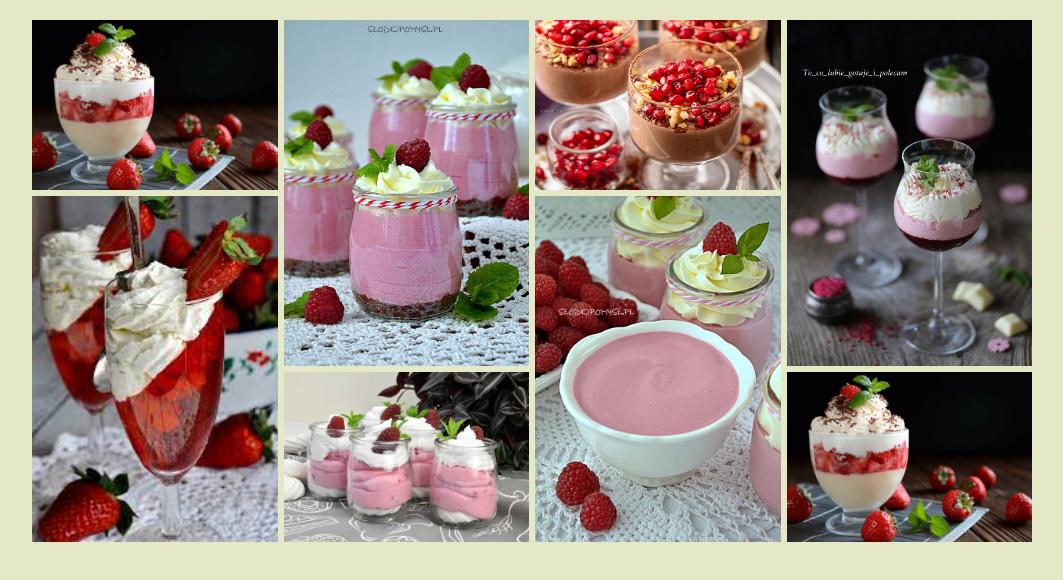
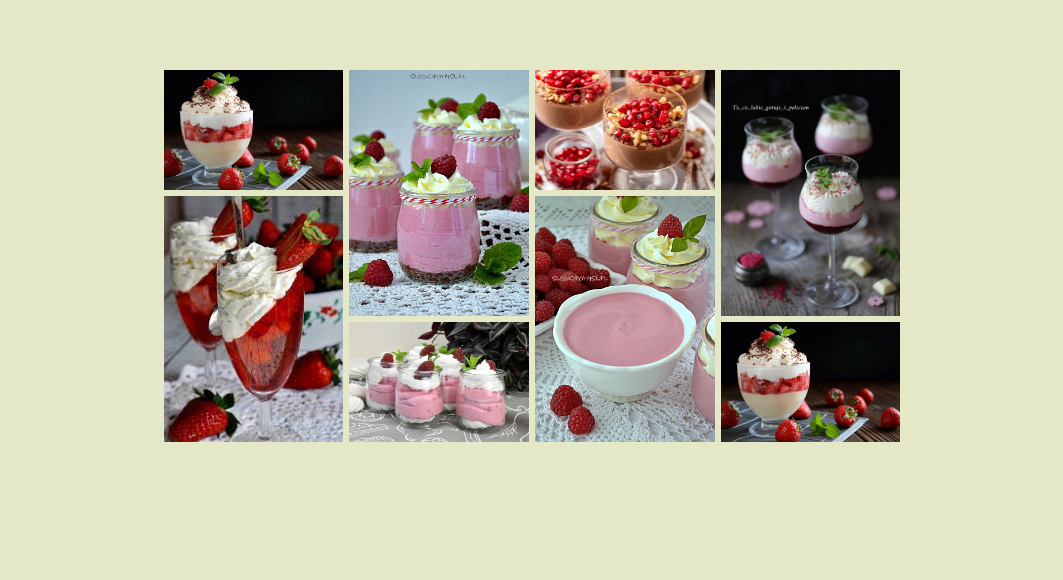
Before and after one commit to hemdadi71/HoseinEmdadi-HW8-Maktab-90, a plain HTML site: page question-5/index.html in a window 1280 px wide. Shown: the whole page, without its empty margins (108-1171 px from the left). Drawn offline with Linux system fonts and the light colour scheme.

Commit message:
question/5 compeleted

```diff
--- a/question-5/style.css
+++ b/question-5/style.css
@@ -17,26 +17,22 @@ body {
 body {
   background-color: #e5e8c7;
   display: flex;
+  flex-direction: column;
   align-items: center;
   justify-content: center;
-  gap: 30px;
+  padding-top: 7rem;
 }
+
 .main {
-  width: 100rem;
-  height: 76rem;
   display: grid;
   gap: 0.6rem;
   grid-template-columns: repeat(4, 1fr);
-  grid-template-rows: repeat(3, 17rem);
+  grid-template-rows: repeat(3, 24rem);
 }
 img {
   width: 100%;
   height: 100%;
 }
-div {
-  background-color: red;
-}
-
 .one {
   grid-row: 1/2;
 }
@@ -55,3 +51,136 @@ div {
 .seven {
   grid-row: 2/4;
 }
+/* ........................................ */
+@media screen and (max-width: 375px) {
+  body {
+    padding-top: 0;
+  }
+  .main {
+    height: 100%;
+    grid-template-columns: 1fr;
+    grid-template-rows: repeat(13, 28rem);
+    overflow-y: auto;
+  }
+  .one,
+  .two,
+  .three,
+  .four,
+  .five,
+  .six,
+  .seven,
+  .eight {
+    grid-column: 1;
+  }
+  .one {
+    grid-row: 1/2;
+  }
+  .two {
+    grid-row: 2/4;
+  }
+  .three {
+    grid-row: 4/5;
+  }
+  .four {
+    grid-row: 5/7;
+  }
+  .five {
+    grid-row: 7/9;
+  }
+  .six {
+    grid-row: 9/10;
+  }
+  .seven {
+    grid-row: 10/12;
+  }
+  .eight {
+    grid-row: 12/14;
+  }
+}
+/* ...................................... */
+@media screen and (min-width: 376px) {
+  body {
+    padding-top: 0;
+  }
+  .main {
+    height: 100%;
+    grid-template-columns: repeat(2, 1fr);
+    grid-template-rows: repeat(6, 19rem);
+  }
+
+  .one {
+    grid-row: 1/2;
+    grid-column: 1/2;
+  }
+  .two {
+    grid-row: 1/3;
+    grid-column: 2/3;
+  }
+  .three {
+    grid-row: 4/5;
+    grid-column: 1/2;
+  }
+  .four {
+    grid-row: 4/6;
+    grid-column: 2/3;
+  }
+  .five {
+    grid-row: 2/4;
+    grid-column: 1/2;
+  }
+  .six {
+    grid-row: 3/4;
+    grid-column: 2/3;
+  }
+  .seven {
+    grid-row: 5/8;
+    grid-column: 1/2;
+  }
+  .eight {
+    grid-row: 6/8;
+    grid-column: 2/3;
+  }
+}
+/* ................................. */
+@media screen and (min-width: 700px) {
+  body {
+    padding-top: 7rem;
+  }
+  .main {
+    grid-template-columns: repeat(4, 1fr);
+    grid-template-rows: repeat(3, 12rem);
+  }
+
+  .one {
+    grid-row: 1/2;
+    grid-column: 1/2;
+  }
+  .two {
+    grid-row: 1/3;
+    grid-column: 2/3;
+  }
+  .three {
+    grid-row: 1/2;
+    grid-column: 3/4;
+  }
+  .four {
+    grid-row: 1/3;
+    grid-column: 4;
+  }
+  .five {
+    grid-row: 2/4;
+    grid-column: 1/2;
+  }
+  .six {
+    grid-row: 3/4;
+    grid-column: 2/3;
+  }
+  .seven {
+    grid-row: 2/4;
+    grid-column: 3/4;
+  }
+  .eight {
+    grid-row: 3/4;
+    grid-column: 4;
+  }
+}
```
